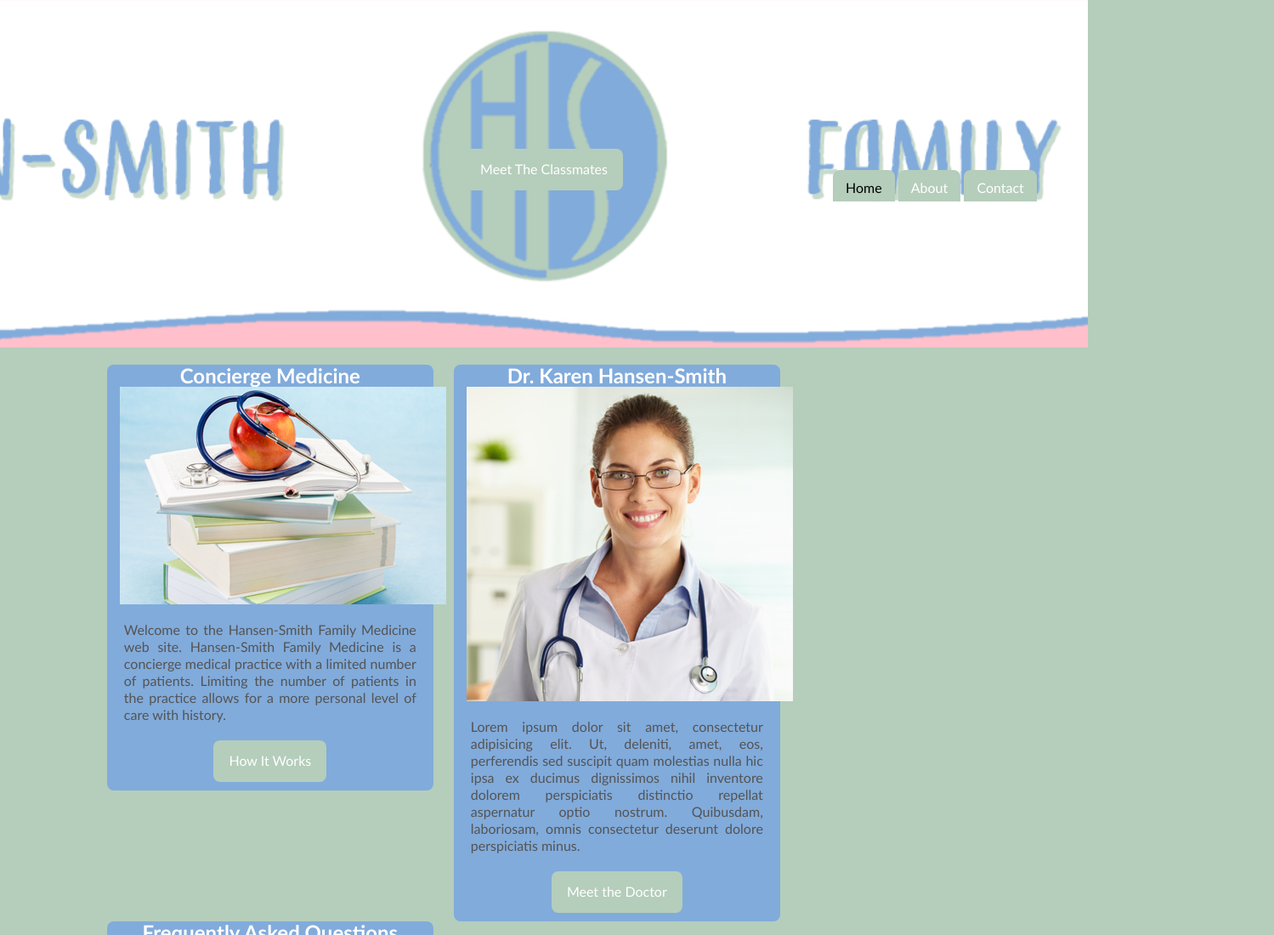
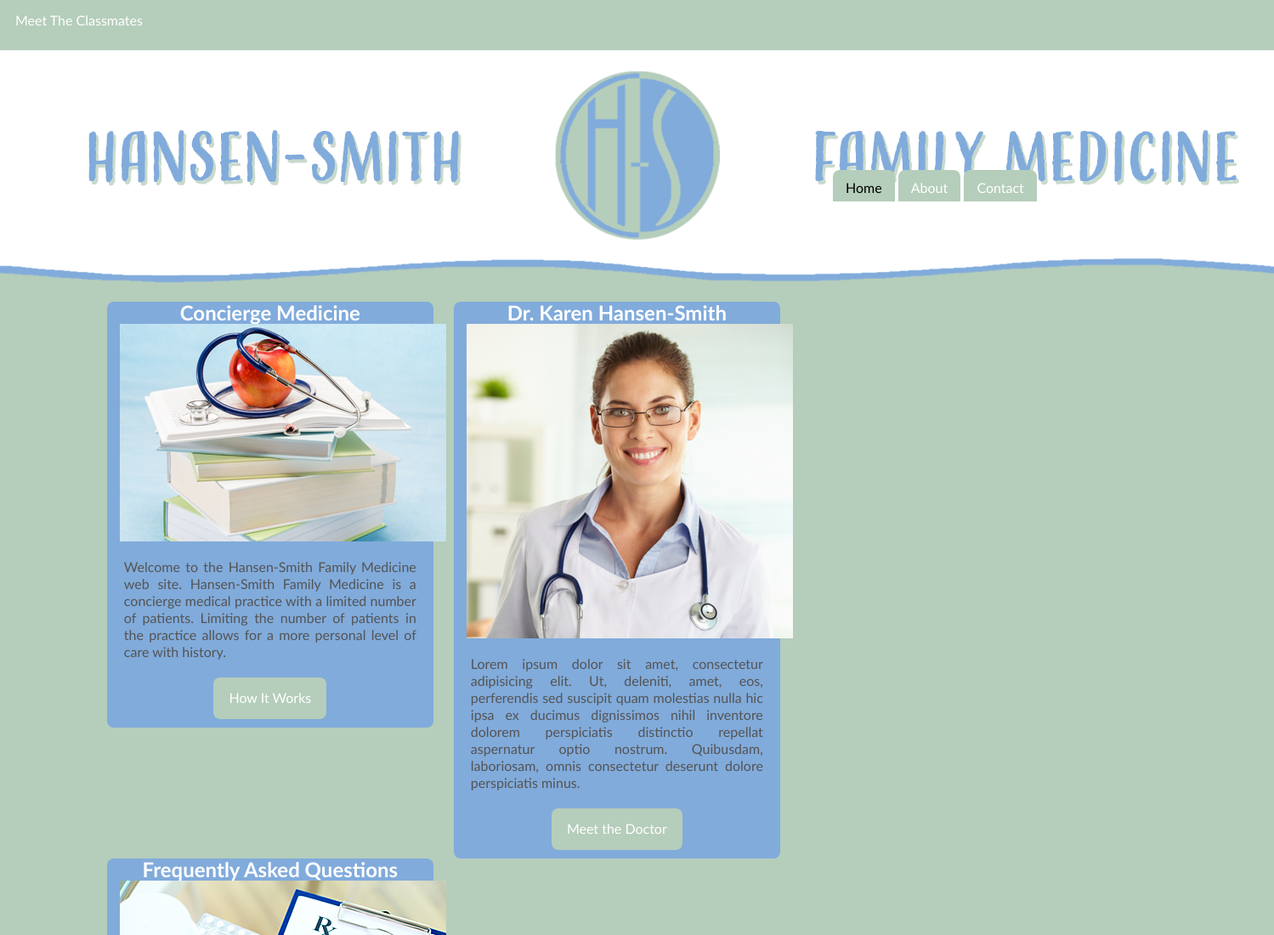
Before and after one commit to paisleypress/hansen-smith, a plain HTML site: page index.html in a window 1280 px wide. Shown: the top 1100 px of the page at 85% size, 1499 px wide, since content can reach past the window. Drawn offline with nearby package versions, Linux system fonts and the light colour scheme.

Commit message:
moderate changes for new functionality

```diff
--- a/css/styles.css
+++ b/css/styles.css
@@ -23,14 +23,14 @@ h1, h2, h3 {
 h1 {
     font-size:2em;
 }
-#banner{
+/*#banner{
     overflow:hidden;
     padding: 175px 0px;
     background-color: #ffffff;
     background: url(../images/HansenSmithHeader.png) no-repeat center center #ffc0cb;
     background-size: cover;
     text-align: center;
-}
+}*/
 
 #bannerText{
     color: #ffffff;
--- a/index.html
+++ b/index.html
@@ -25,6 +25,8 @@
                 <a href="about.html" title="" target="_blank" class="button">Meet The Classmates</a>
             </div>
             <header>
+
+                <a href="" title="index.html"><img src="images/HansenSmithHeader.png" alt="" title=""></img></a>
 
                 <nav id="menu">
                     <ul>
```
